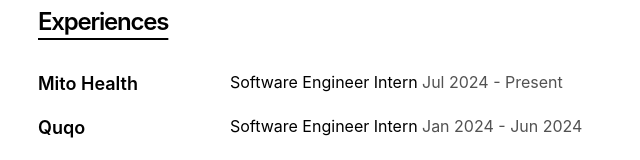
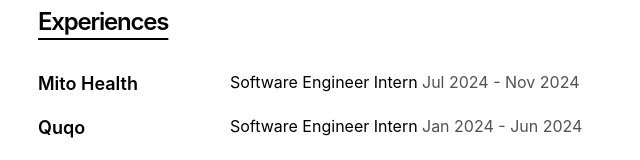
Before and after one commit to harisdzl/haris-updated-portfolio, a Next.js app: page / in a window 1280 px wide. Shown: the part 306-466 px from the top of the page, without its empty margins (314-954 px from the left). Built offline with nearby package versions, Linux system fonts and the light colour scheme.

Commit message:
update experience

```diff
--- a/app/components/experiences.tsx
+++ b/app/components/experiences.tsx
@@ -15,7 +15,7 @@
 
         <h3>Software Engineer Intern</h3>
         <span className="text-neutral-600 dark:text-neutral-400">
-          Jul 2024 - Present
+          Jul 2024 - Nov 2024
         </span>
       </div>
       <div className="grid grid-cols-1 md:grid-cols-3 mb-4">
```
